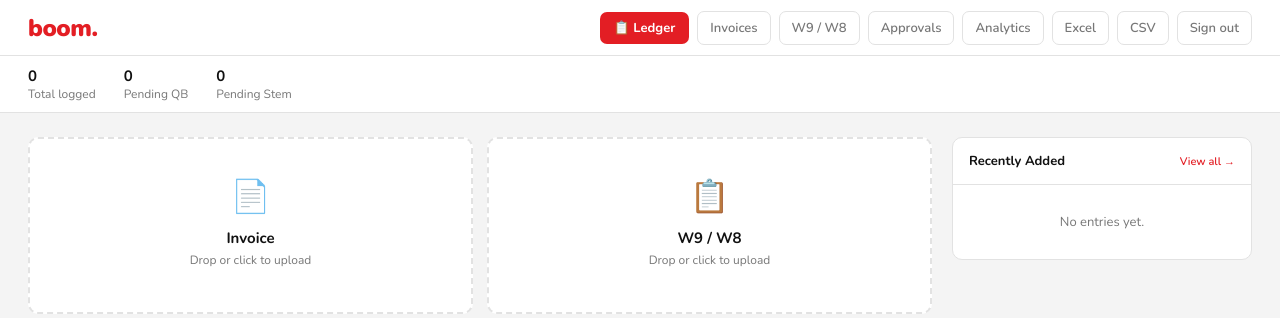
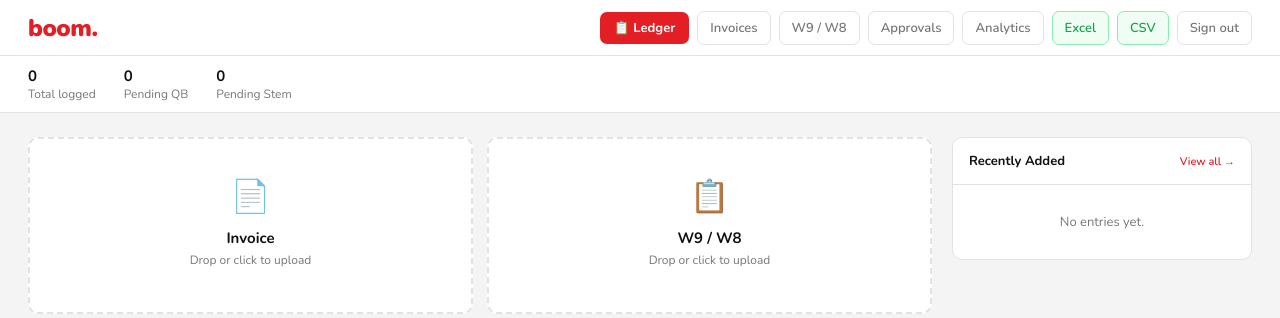
Before and after one commit to johns-dotcom/boom-invoice-app, a Flask app: page / in a window 1280 px wide. Shown: the top 318 px of the page. Run offline with Flask 3, Linux system fonts and the light colour scheme; data that the repository does not hold is empty; some libraries are stand-ins or nearby versions.

Commit message:
fix: add Soli and Danny to history page user filter, fix: make invoice deletion undoable via soft delete + restore endpoint, fix: tighten invoice validation prompt to prevent false positive warnings, style: match green export buttons on home page to other pages

```diff
--- a/app.py
+++ b/app.py
@@ -50,9 +50,13 @@ Return ONLY valid JSON — no markdown, no extra text:
   "has_amount": true or false,
   "has_date": true or false,
   "has_payee_name": true or false,
-  "issues": ["list each specific missing or unclear field as a short plain-English sentence"]
+  "issues": []
 }
-Set a field to true ONLY if it is clearly present and legible. If the document is not an invoice or receipt at all, set all to false and note it in issues."""
+Rules:
+- Set each boolean to true if that field is clearly present anywhere on the document.
+- The "issues" array must ONLY contain entries for the four fields above that are false. Do NOT flag formatting quirks, empty template fields, address style, or anything else — only report a missing required field.
+- If the document is not an invoice or receipt at all, set all to false and add one issue: "This does not appear to be an invoice or receipt."
+- Return an empty issues array if all four fields are present."""
 
 W9_VALIDATE_PROMPT = """Examine this tax form carefully.
 Return ONLY valid JSON — no markdown, no extra text:
--- a/templates/index.html
+++ b/templates/index.html
@@ -77,8 +77,8 @@
     <a href="/approvals" class="btn-ghost" style="position:relative">Approvals{% if pending_count > 0 %}<span style="position:absolute;top:-6px;right:-6px;background:#e31e24;color:#fff;font-size:10px;font-weight:900;padding:1px 5px;border-radius:10px;line-height:1.4">{{ pending_count }}</span>{% endif %}</a>
     <a href="/analytics" class="btn-ghost">Analytics</a>
     {% if current_user == 'John' %}<a href="/history" class="btn-ghost">History</a>{% endif %}
-    <a href="/export" class="btn-ghost">Excel</a>
-    <a href="/export-qbo" class="btn-ghost">CSV</a>
+    <a href="/export" class="btn-ghost" style="background:#f0fdf4;border-color:#86efac;color:#16a34a">Excel</a>
+    <a href="/export-qbo" class="btn-ghost" style="background:#f0fdf4;border-color:#86efac;color:#16a34a">CSV</a>
     {% if current_user %}<span style="font-size:12px;color:#999;font-weight:600">{{ current_user }}</span>{% endif %}<a href="/logout" class="btn-ghost">Sign out</a>
   </div>
 </header>
```
Also changed, not shown: 1 other file.
